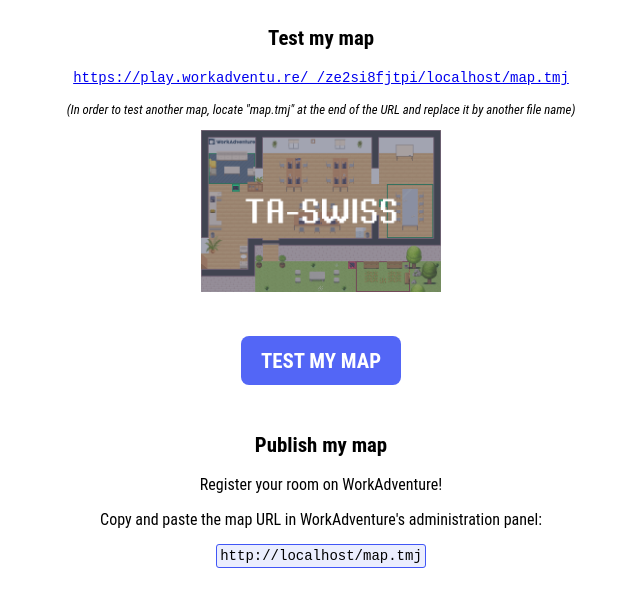
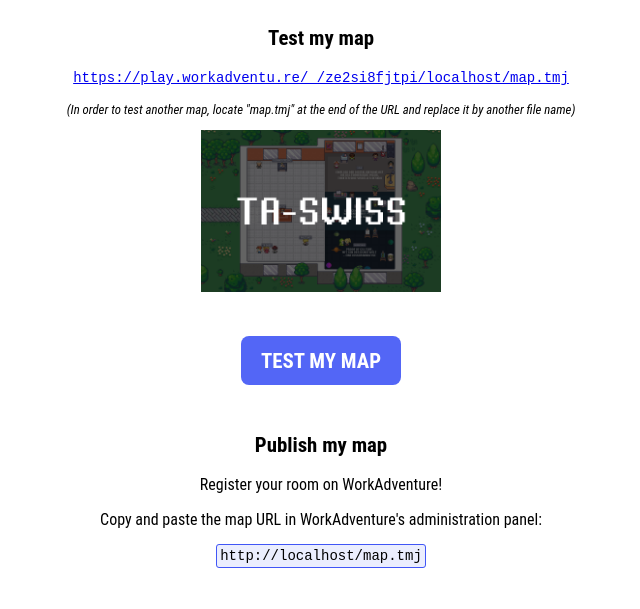
Before and after one commit to dezentrum/ta_swiss, a plain HTML site: page index.html in a window 1280 px wide. Shown: the part 117-726 px from the top of the page, without its empty margins (319-959 px from the left). Drawn offline with Linux system fonts and the light colour scheme.

Commit message:
Deploying to gh-pages from master @ a63cfeb31db10ec15b54dd203c94079789a7bdba 🚀

```diff
--- a/index.html
+++ b/index.html
@@ -151,7 +151,7 @@
                 <h2>Test my map</h2>
                 <p><a id="testMapURL" href="#" class="url"></a></p>
                 <p class="tips">(In order to test another map, locate "map.tmj" at the end of the URL and replace it by another file name)</p>
-                <img src="./assets/map-e837550c.png" alt="Map thumbnail" class="map">
+                <img src="./assets/map-c8c8ddcd.png" alt="Map thumbnail" class="map">
                 <p><a id="testMapBtnURL" href="#" class="button">Test my map</a></p>
             </section>
 
```
Also changed, not shown: assets/map-c8c8ddcd.png (added), assets/map-e837550c.png (deleted), conference-chunk-1-3b5bf177.png (renamed from conference-chunk-1-26fdfa0a.png), map-chunk-1-98386cd8.png (renamed from map-chunk-1-b4f84585.png), map-chunk-2-98386cd8.png (renamed from map-chunk-2-b4f84585.png), map.png, 2 other files.
